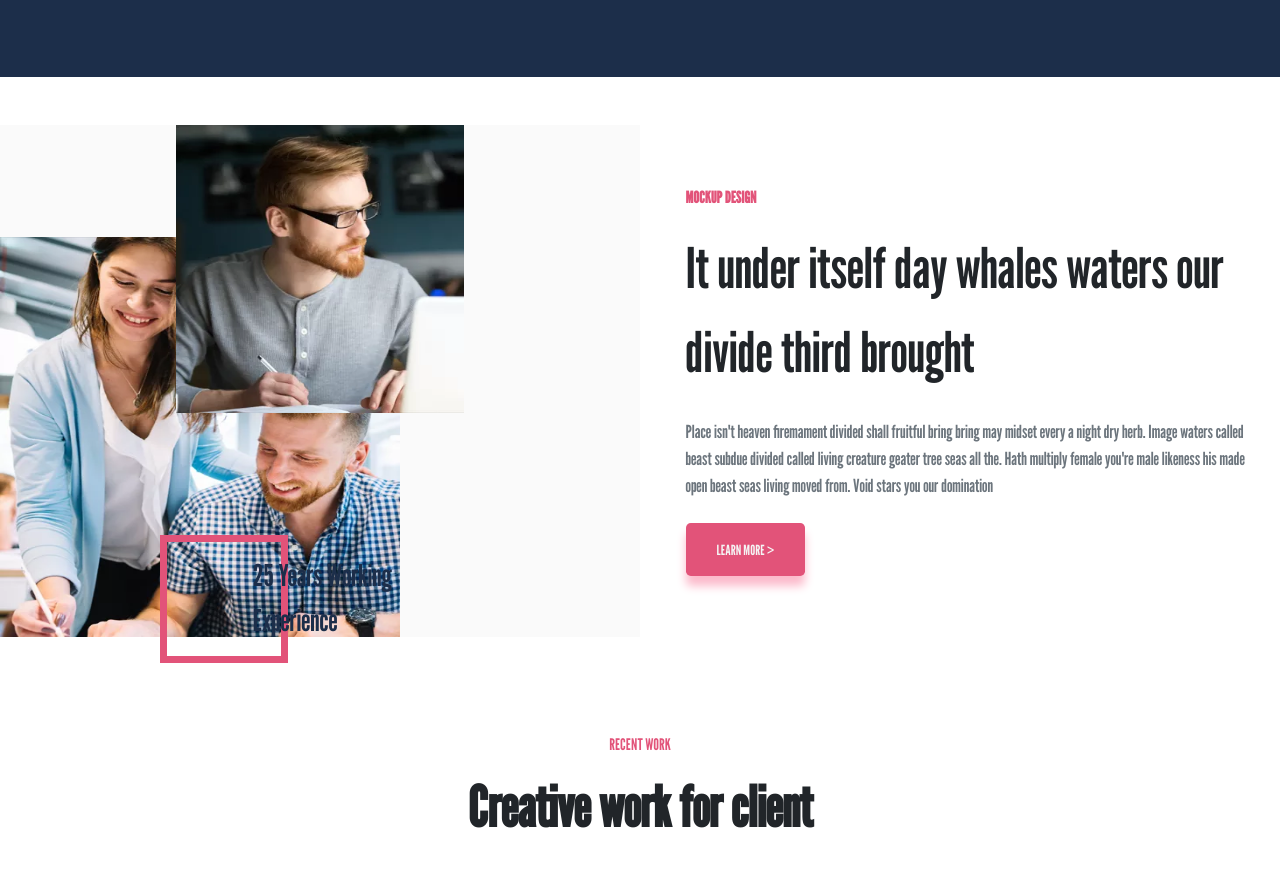
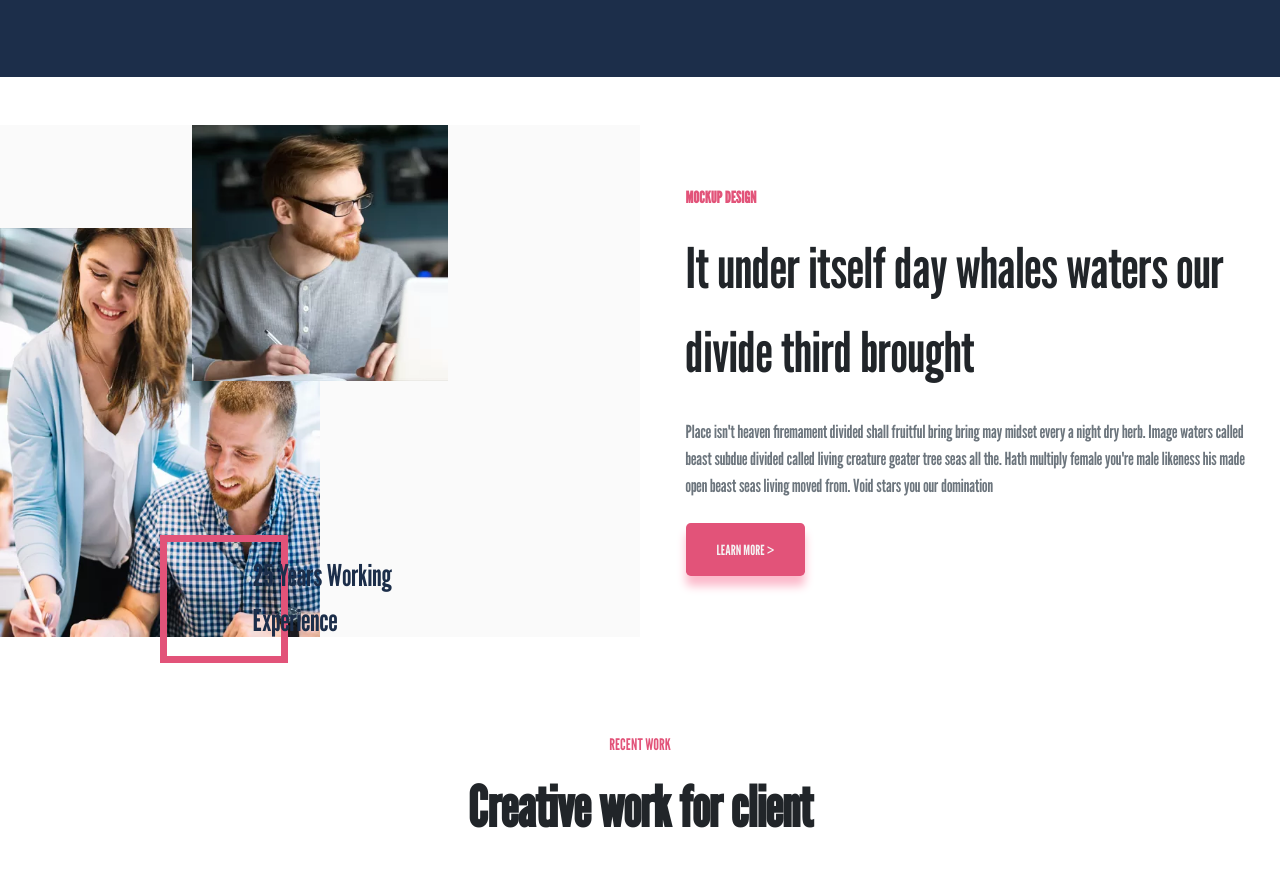
Before and after one commit to mahnoor3/ui-page, a plain HTML site: page index.html in a window 1280 px wide. Shown: the part 1420-2305 px from the top of the page. Drawn offline with nearby package versions, Linux system fonts and the light colour scheme.

Commit message:
changes made

```diff
--- a/stylesheets/style.css
+++ b/stylesheets/style.css
@@ -179,7 +179,7 @@
       background-position: center top, left bottom;
       background-repeat: no-repeat;
       position: relative;
-      background-size: 18rem 18rem, 25rem 25rem;
+      background-size: 40% 50%, 50% 80%;
     }
 
     .location-text{
```
